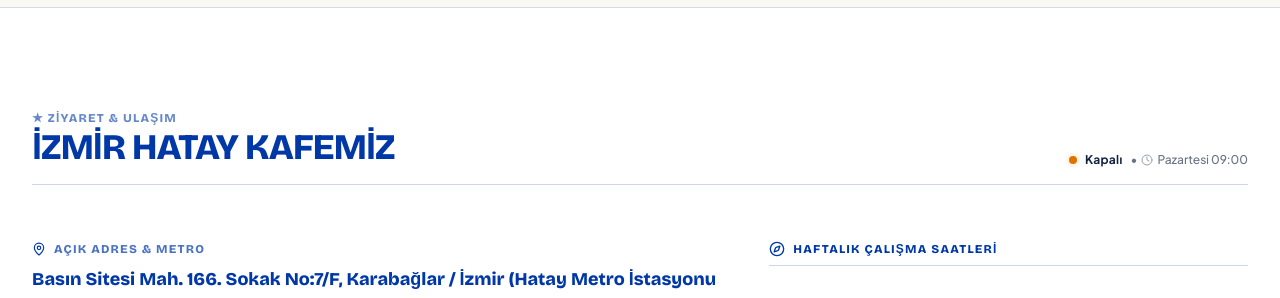
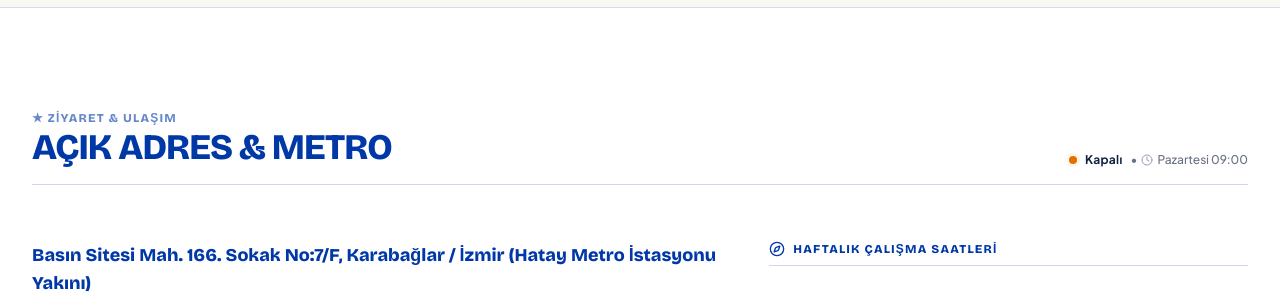
Before and after one commit to cetindesign/joncoffee, a Next.js app: page /joncoffee/ in a window 1280 px wide. Shown: the part 3400-3698 px from the top of the page. Built offline with nearby package versions, Linux system fonts and the light colour scheme.

Commit message:
fix(location): change section heading to 'AÇIK ADRES & METRO'

```diff
--- a/components/location-hours.tsx
+++ b/components/location-hours.tsx
@@ -2,7 +2,7 @@
 
 import { STORE_INFO } from '@/data/store-info';
 import { StatusBadge } from './status-badge';
-import { Compass, MapPin } from 'lucide-react';
+import { Compass } from 'lucide-react';
 
 export function LocationHours() {
   const currentDayIndex = new Date().getDay();
@@ -17,7 +17,7 @@ export function LocationHours() {
               ★ Ziyaret & Ulaşım
             </span>
             <h2 className="text-2xl sm:text-4xl font-black text-[#0038a8] tracking-tight font-display uppercase">
-              İZMİR HATAY KAFEMİZ
+              AÇIK ADRES & METRO
             </h2>
           </div>
 
@@ -29,10 +29,6 @@ export function LocationHours() {
           {/* Left Col: Address & Embedded Google Maps (7 cols) */}
           <div className="lg:col-span-7 space-y-5">
             <div className="space-y-2">
-              <div className="flex items-center gap-2 text-xs font-black uppercase tracking-widest text-[#0038a8]/70 font-display">
-                <MapPin className="w-3.5 h-3.5 text-[#0038a8]" />
-                <span>AÇIK ADRES & METRO</span>
-              </div>
               <p className="text-base sm:text-lg font-black text-[#0038a8] font-display">
                 {STORE_INFO.location.addressText}
               </p>
```
